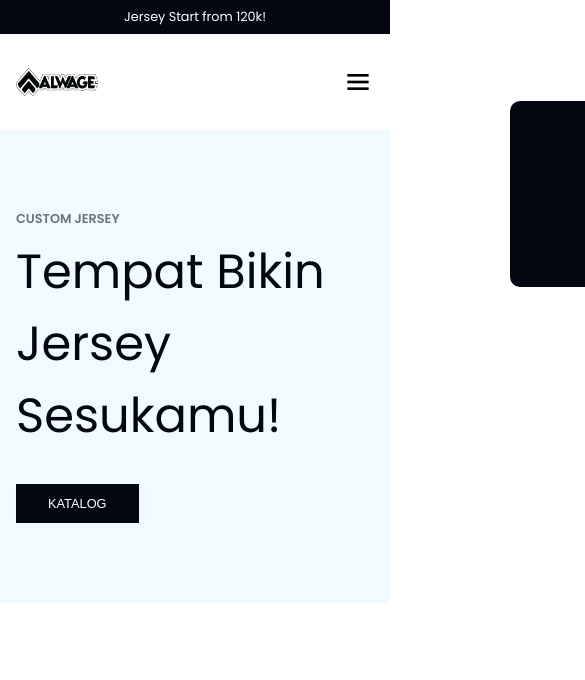
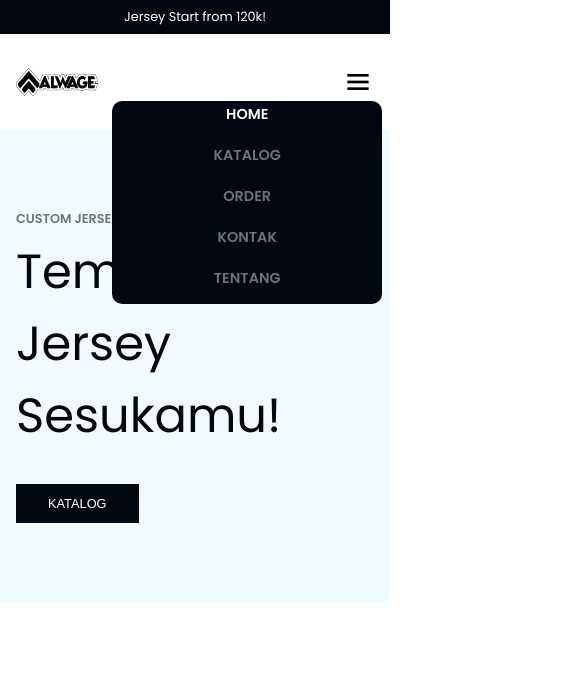
Before and after one commit to m4iev/alwage, a plain HTML site: page index.html in a window 390 px wide. Shown: the top 680 px of the page, 585 px wide, since content can reach past the window. Drawn offline with nearby package versions, Linux system fonts and the light colour scheme; grey boxes are pictures that could not be loaded.

Commit message:
Add files via upload
fix responsive navbar sizes on style.css

```diff
--- a/styles.css
+++ b/styles.css
@@ -366,9 +366,9 @@ header {
     background-color: var(--text-dark);
     position: absolute;
     top: 12%;
-    right: -100%;
+    right: 2%;
     width: 270px;
-    height: 22vh;
+    height: 24vh;
     display: flex;
     flex-direction: column;
     justify-content: flex-start;
```
